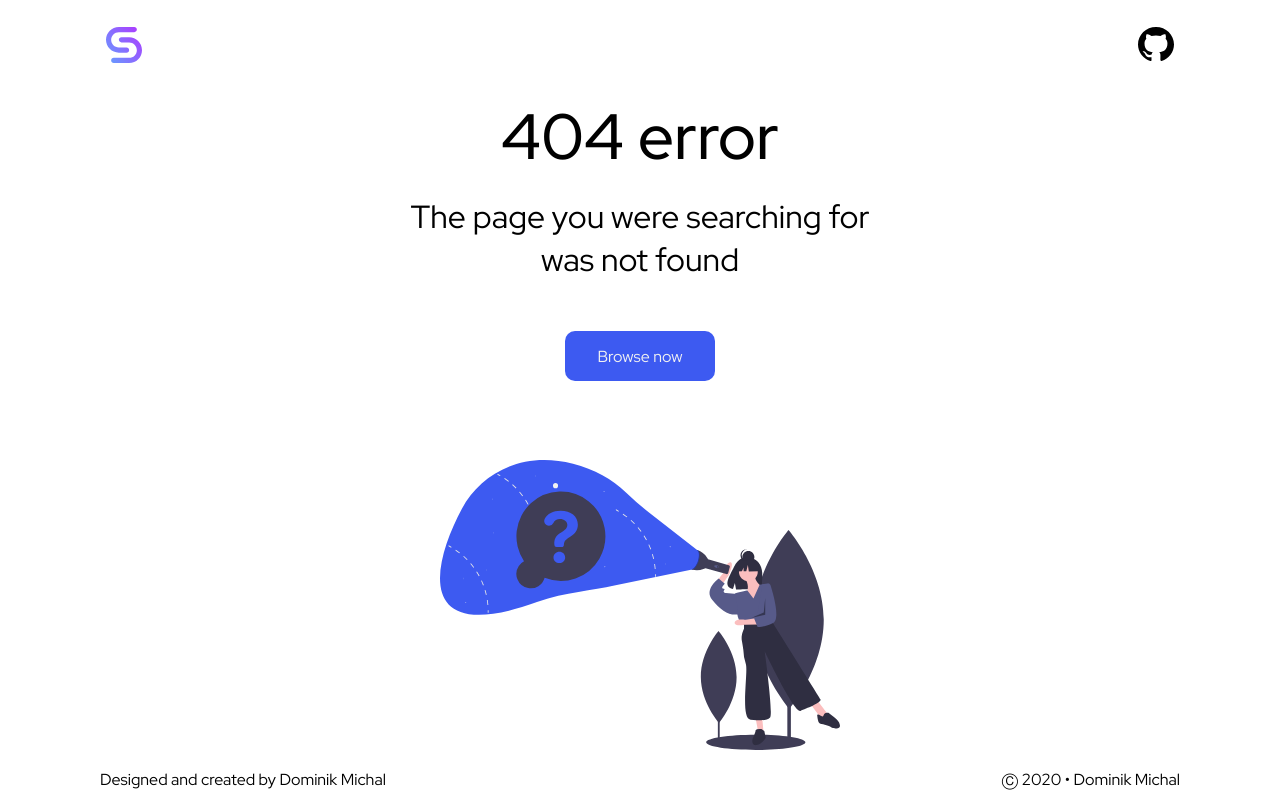
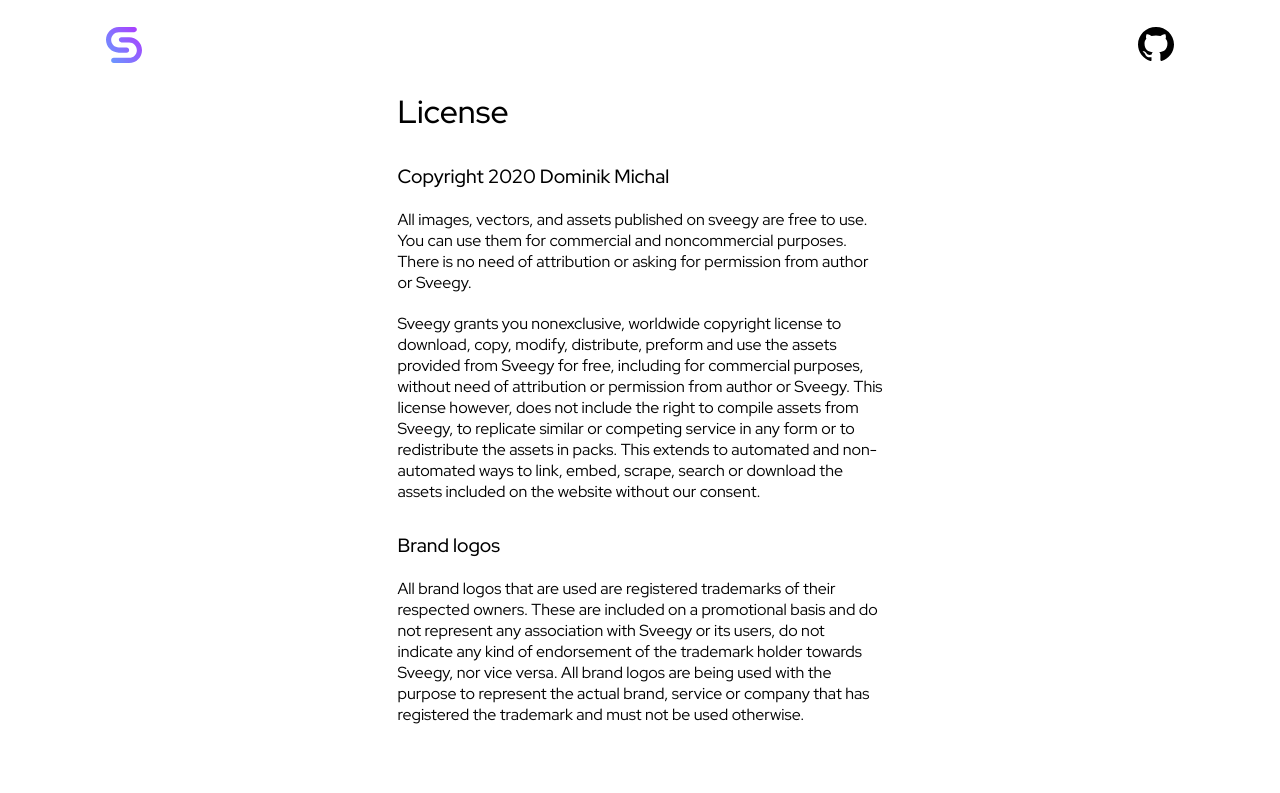
Before and after one commit to Dmc0125/sveegy, a Vue app: page /license in a window 1280 px wide. Before the commit this address led to /not-found. Shown: the top 793 px of the page. Built offline with nearby package versions, Linux system fonts and the light colour scheme.

Commit message:
License page

```diff
--- a/package.json
+++ b/package.json
@@ -1,6 +1,6 @@
 {
   "name": "sveegy",
-  "version": "0.3.0",
+  "version": "0.4.0",
   "private": true,
   "scripts": {
     "serve": "vue-cli-service serve",
--- a/src/App.vue
+++ b/src/App.vue
@@ -51,7 +51,7 @@
 h2,
 h3,
 p {
-  color: var(--font-clr-dark);
+  color: var(--font-clr);
 }
 
 button {
--- a/src/components/hero/Hero.vue
+++ b/src/components/hero/Hero.vue
@@ -53,7 +53,7 @@
   margin: 50px auto 0;
 
   background: var(--secondary);
-  color: var(--font-clr-light);
+  color: var(--font-clr-inverse);
   border-radius: 10px;
 
   display: flex;
--- a/src/layouts/footer/Footer.vue
+++ b/src/layouts/footer/Footer.vue
@@ -1,7 +1,7 @@
 <template>
   <footer>
     <p>Designed and created by Dominik Michal</p>
-    <p class="copyright">&#9400; 2020 &bull; Dominik Michal</p>
+    <p class="copyright">&#9400; 2020 &bull; Dominik Michal &bull; All rights reserved</p>
   </footer>
 </template>
 
--- a/src/layouts/header/Header.vue
+++ b/src/layouts/header/Header.vue
@@ -109,7 +109,7 @@
   height: var(--height);
   padding: 0 2px;
 
-  background: var(--font-clr-light);
+  background: var(--font-clr);
   border-radius: calc(var(--height) / 2);
 
   display: flex;
@@ -142,7 +142,7 @@
   width: var(--size);
   height: var(--size);
 
-  color: var(--font-clr-dark);
+  color: var(--font-clr);
 }
 
 @include tablet {
--- a/src/layouts/landing-container/LandingContainer.vue
+++ b/src/layouts/landing-container/LandingContainer.vue
@@ -35,4 +35,10 @@
     padding: 0 200px;
   }
 }
+
+@include desktop-xl {
+  .container {
+    padding: 0 280px;
+  }
+}
 </style>
--- a/src/router/index.ts
+++ b/src/router/index.ts
@@ -24,6 +24,11 @@
     ],
   },
   {
+    path: '/license',
+    name: 'License',
+    component: () => import('../views/license/License.vue'),
+  },
+  {
     path: '/not-found',
     name: 'Not found',
     component: () => import('../views/not-found/NotFound.vue'),
--- a/src/scss/_vars.scss
+++ b/src/scss/_vars.scss
@@ -2,8 +2,8 @@
   --primary: #fff;
   --secondary: #3d5af1;
 
-  --font-clr-dark: #000;
-  --font-clr-light: #f2f2f2;
+  --font-clr: #000;
+  --font-clr-inverse: #f2f2f2;
 
   --color-switch-btn: #f2c94c;
 }
--- /dev/null
+++ b/src/views/license/License.vue
@@ -0,0 +1,92 @@
+<template>
+  <LandingContainer>
+    <section class="license">
+      <h1>License</h1>
+
+      <div>
+        <h2>Copyright 2020 Dominik Michal</h2>
+        <p>
+          All images, vectors, and assets published on sveegy are free to use.
+          You can use them for commercial and noncommercial purposes. There is no need of
+          attribution or asking for permission from author or Sveegy.
+        </p>
+        <p>
+          Sveegy grants you nonexclusive, worldwide copyright license to download, copy,
+          modify, distribute, preform and use the assets provided from Sveegy for free,
+          including for commercial purposes, without need of attribution or permission from
+          author or Sveegy. This license however, does not include the right to compile assets
+          from Sveegy, to replicate similar or competing service in any form or to redistribute
+          the assets in packs. This extends to automated and non-automated ways to link, embed,
+          scrape, search or download the assets included on the website without our consent.
+        </p>
+      </div>
+
+      <div>
+        <h2>Brand logos</h2>
+        <p>
+          All brand logos that are used are registered trademarks of their respected owners.
+          These are included on a promotional basis and do not represent any association with
+          Sveegy or its users, do not indicate any kind of endorsement of the trademark holder
+          towards Sveegy, nor vice versa. All brand logos are being used with the purpose to
+          represent the actual brand, service or company that has  registered the trademark
+          and must not be used otherwise.
+        </p>
+      </div>
+    </section>
+
+    <VueIllustration>
+      <img
+        src="@/assets/illustrations/license.svg"
+        alt="License illustration"
+        title="License illustration"
+      >
+    </VueIllustration>
+  </LandingContainer>
+</template>
+
+<script lang="ts">
+import Vue from 'vue';
+
+import LandingContainer from '@/layouts/landing-container/LandingContainer.vue';
+import VueIllustration from '@/components/vue-illustration/VueIllustration.vue';
+
+export default Vue.extend({
+  components: {
+    LandingContainer,
+    VueIllustration,
+  },
+});
+</script>
+
+<style lang="scss" scoped>
+.license {
+  width: 80%;
+  max-width: 485px;
+  margin-top: 1rem;
+}
+
+h1 {
+  font-size: 2rem;
+}
+
+h1,
+h2 {
+  font-weight: 500;
+}
+
+h2 {
+  margin-top: 30px;
+  font-size: 1.2rem;
+}
+
+p {
+  margin-top: 20px;
+  font-size: 1rem;
+}
+
+@include desktop-xs {
+  .license {
+    margin: 0;
+  }
+}
+</style>
```
Also changed, not shown: src/assets/illustrations/license.svg (added).
